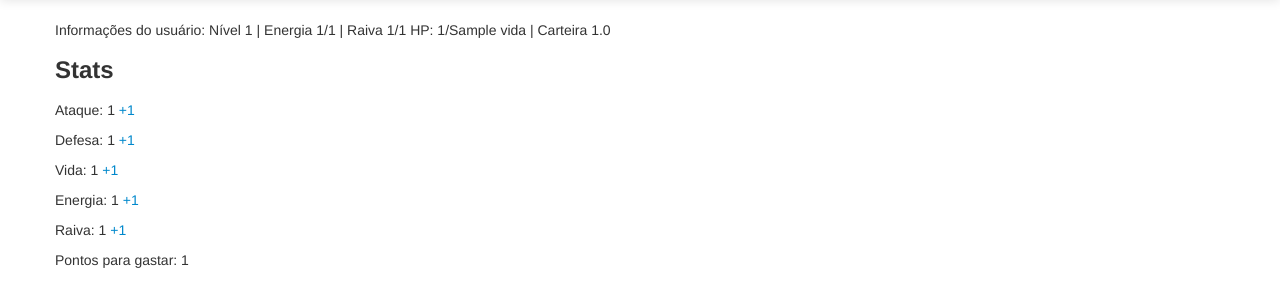
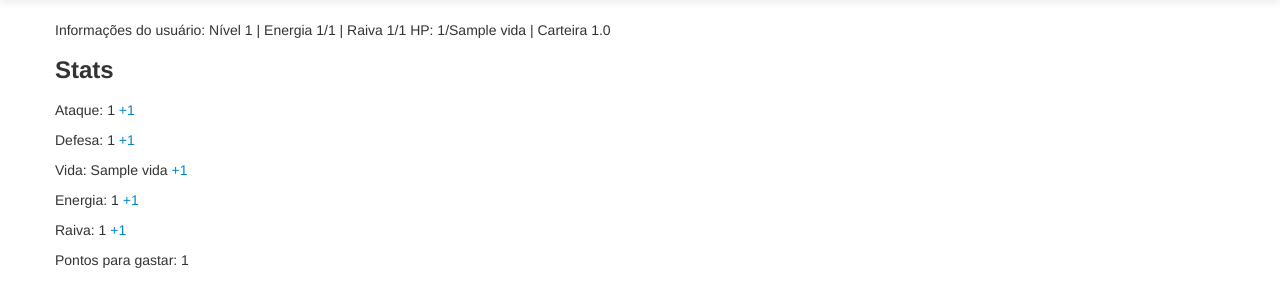
Before and after one commit to frenetic/django-wars, a Django app: template djangowars/templates/stats.html in a window 1280 px wide. Shown: the part 40-347 px from the top of the page. Run offline with Django 3.2, Linux system fonts and the light colour scheme; tables that the repository leaves empty hold one stand-in row (values such as "Sample post"); the template is opened without the code that fills it: values that come from a table or form of the project are taken from there, most other values are stand-ins (such as "Sample title", 1, 10 or a date in 2020); some libraries are stand-ins or nearby versions.

Commit message:
corrigindo a exibição de valores do template

```diff
--- a/djangowars/templates/stats.html
+++ b/djangowars/templates/stats.html
@@ -67,10 +67,10 @@
             <h3>Stats</h3>
 
             <p>Ataque: {{ player.ataque }} {% if player.pontos > 0 %}<a href="adicionar/ataque">+1</a>{% endif %}</p>
-            <p>Defesa: {{ player.ataque }} {% if player.pontos > 0 %}<a href="adicionar/defesa">+1</a>{% endif %}</p>
-            <p>Vida: {{ player.ataque }} {% if player.pontos > 0 %}<a href="adicionar/vida">+1</a>{% endif %}</p>
-            <p>Energia: {{ player.ataque }} {% if player.pontos > 0 %}<a href="adicionar/energia">+1</a>{% endif %}</p>
-            <p>Raiva: {{ player.ataque }} {% if player.pontos > 0 %}<a href="adicionar/raiva">+1</a>{% endif %}</p>
+            <p>Defesa: {{ player.defesa }} {% if player.pontos > 0 %}<a href="adicionar/defesa">+1</a>{% endif %}</p>
+            <p>Vida: {{ vida }} {% if player.pontos > 0 %}<a href="adicionar/vida">+1</a>{% endif %}</p>
+            <p>Energia: {{ player.energia }} {% if player.pontos > 0 %}<a href="adicionar/energia">+1</a>{% endif %}</p>
+            <p>Raiva: {{ player.raiva }} {% if player.pontos > 0 %}<a href="adicionar/raiva">+1</a>{% endif %}</p>
             <p>Pontos para gastar: {{ player.pontos }}</p>
 
         </div> <!-- /container -->
```
